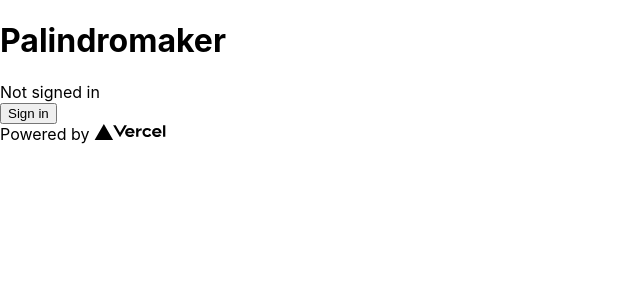
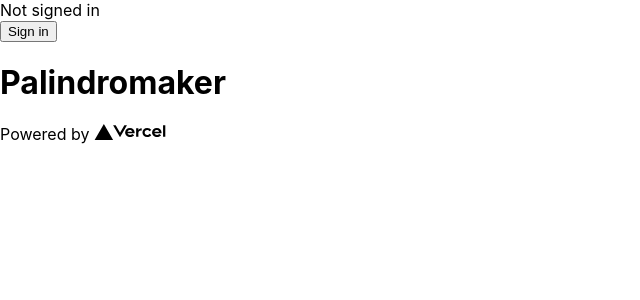
Before and after one commit to acaua/palindromaker2, a Next.js app: page / in a window 1280 px wide. Shown: the top 300 px of the page, without its empty margins (0-640 px from the left). Built offline with nearby package versions, Linux system fonts and the light colour scheme; no server answers.

Commit message:
Layout structure

```diff
--- /dev/null
+++ b/components/Footer.tsx
@@ -0,0 +1,18 @@
+import Image from "next/image";
+
+export default function Footer() {
+  return (
+    <footer>
+      <a
+        href="https://vercel.com?utm_source=create-next-app&utm_medium=default-template&utm_campaign=create-next-app"
+        target="_blank"
+        rel="noopener noreferrer"
+      >
+        Powered by{" "}
+        <span>
+          <Image src="/vercel.svg" alt="Vercel Logo" width={72} height={16} />
+        </span>
+      </a>
+    </footer>
+  );
+}
--- /dev/null
+++ b/components/Header.tsx
@@ -0,0 +1,22 @@
+import { useSession, signIn, signOut } from "next-auth/react";
+
+export default function Header() {
+  const { data: session } = useSession();
+  console.log(session);
+
+  return (
+    <header className="">
+      {session ? (
+        <>
+          Signed in as {JSON.stringify(session, null, 2)} <br />
+          <button onClick={() => signOut()}>Sign out</button>
+        </>
+      ) : (
+        <>
+          Not signed in <br />
+          <button onClick={() => signIn("twitter")}>Sign in</button>
+        </>
+      )}
+    </header>
+  );
+}
--- /dev/null
+++ b/components/Layout.tsx
@@ -0,0 +1,22 @@
+import Head from "next/head";
+
+import Header from "@/components/Header";
+import Footer from "@/components/Footer";
+
+type LayoutProps = { children: React.ReactNode };
+
+export default function Layout({ children }: LayoutProps) {
+  return (
+    <>
+      <Head>
+        <title>Palindromaker</title>
+        <meta name="description" content="Palindromaker" />
+        <link rel="icon" href="/favicon.ico" />
+      </Head>
+
+      <Header />
+      <main>{children}</main>
+      <Footer />
+    </>
+  );
+}
--- a/pages/index.tsx
+++ b/pages/index.tsx
@@ -1,48 +1,13 @@
 import type { NextPage } from "next";
-import Head from "next/head";
-import Image from "next/image";
-import { useSession, signIn, signOut } from "next-auth/react";
+
+import Layout from "@/components/Layout";
 
 const Home: NextPage = () => {
-  const { data: session } = useSession();
-  console.log(session);
-
   return (
     <>
-      <Head>
-        <title>Palindromaker</title>
-        <meta name="description" content="Palindromaker" />
-        <link rel="icon" href="/favicon.ico" />
-      </Head>
-
-      <main>
+      <Layout>
         <h1>Palindromaker</h1>
-
-        {session ? (
-          <>
-            Signed in as {JSON.stringify(session, null, 2)} <br />
-            <button onClick={() => signOut()}>Sign out</button>
-          </>
-        ) : (
-          <>
-            Not signed in <br />
-            <button onClick={() => signIn("twitter")}>Sign in</button>
-          </>
-        )}
-      </main>
-
-      <footer>
-        <a
-          href="https://vercel.com?utm_source=create-next-app&utm_medium=default-template&utm_campaign=create-next-app"
-          target="_blank"
-          rel="noopener noreferrer"
-        >
-          Powered by{" "}
-          <span>
-            <Image src="/vercel.svg" alt="Vercel Logo" width={72} height={16} />
-          </span>
-        </a>
-      </footer>
+      </Layout>
     </>
   );
 };
```
